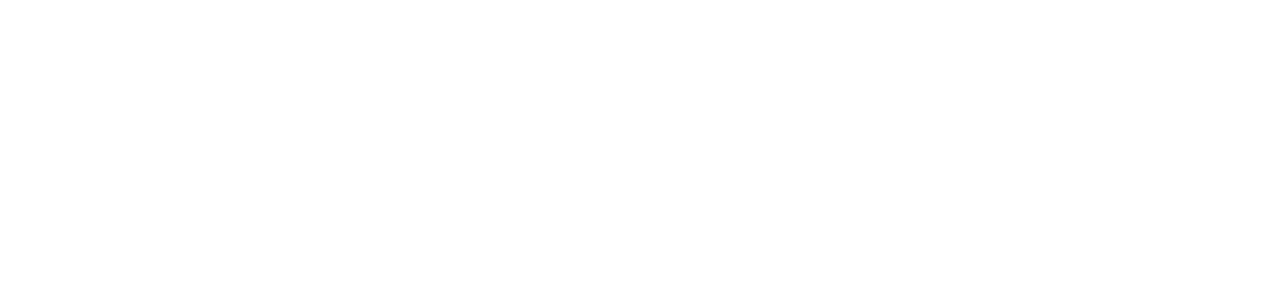
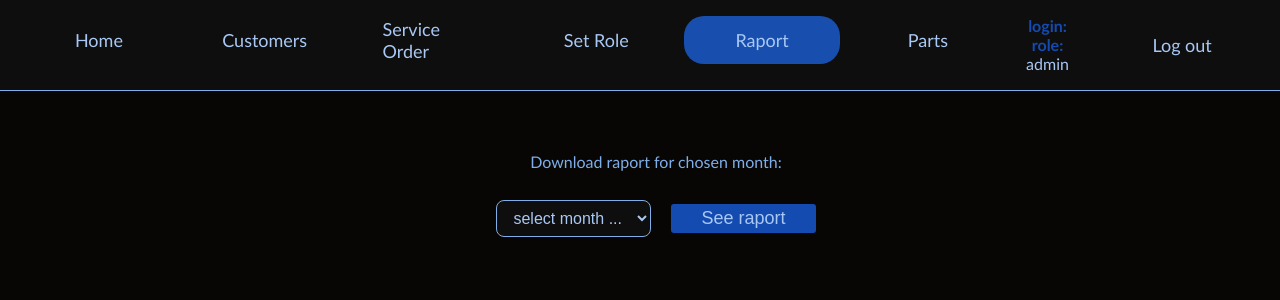
Before and after one commit to bhandziak/Politechnika---.NET, a React app: page /downloadraport in a window 1280 px wide. Before the commit this address had no page. Shown: the top 300 px of the page. Built offline with nearby package versions, Linux system fonts and the light colour scheme; sample sign-in values are in the browser's storage; the HTML template or start-up script is replaced by a standard one.

Commit message:
#US13 api raport adjust

```diff
--- a/src/App.js
+++ b/src/App.js
@@ -27,6 +27,7 @@
 import PartsPage from "./pages/private/part/PartsPage";
 import AddPartForm from "./pages/private/part/AddPartForm";
 import RaportPage from "./pages/private/raport/raportPage";
+import DownloadPage from "./pages/private/raport/DownloadPage";
 
 
 const App = () => {
@@ -59,6 +60,7 @@
             <Route element={<RequireAuth allowedRoles={['admin']} />}>
               <Route path="setrole" element={<SetRolePage />} />
               <Route path="addpart" element={<AddPartForm />} />
+              <Route path="downloadraport" element={<DownloadPage />} />
             </Route>
 
             {/* Only Receptionist, Admin */}
--- a/src/api/ApiURL.js
+++ b/src/api/ApiURL.js
@@ -41,7 +41,8 @@
 //#US12
     GET_RAPORT: "api/customer/getRaport",
 //#US13
-    DOWNLOAD_RAPORT: "api/customer/downloadRaport"
+    DOWNLOAD_RAPORT: "api/customer/downloadRaport",
+    GET_RAPORT_BY_MONTH: "api/customer/raport"
 }
 
 export default APIs;
--- a/src/components/Layout.js
+++ b/src/components/Layout.js
@@ -36,6 +36,7 @@
         {role == 'admin' &&
           <>
             <LinkButton webpath='/setrole' name='Set Role' />
+            <LinkButton webpath='/downloadraport' name='Raport' />
           </>
         }
         {
--- a/src/pages/private/customer/CustomersPage.js
+++ b/src/pages/private/customer/CustomersPage.js
@@ -9,49 +9,6 @@
   const popUpRef = useRef();
   const { login, userId, role, setAuth } = useContext(AuthContext);
   const [customers, setCustomers] = useState([]);
-
-  const months = ['select month ...', 'styczeń', 'luty', 'marzec', 'kwiecień', 'maj', 'czerwiec',
-    'lipiec', 'sierpień', 'wrzesień', 'październik', 'listopad', 'grudzień'];
-  const [monthSelect, setMonthSelect] = useState("");
-
-  const handleChange = (e) => {
-    popUpRef.current?.hide();
-    const { name, value } = e.target;
-
-    if (name == "monthSelect") {
-      setMonthSelect(value);
-    }
-  }
-
-
-  const downloadRaport = async (e) => {
-    e.preventDefault();
-    try {
-      let monthsId = months.indexOf(monthSelect) - 1;
-      const response = await axios.get(`${APIs.DOWNLOAD_RAPORT}/${monthsId}`, {
-        responseType: 'blob',
-        headers: {
-          'Content-Type': 'application/json'
-        },
-        withCredentials: true
-      });
-      if (response.status === 200) {
-        console.log("pobieranie raportu...");
-        const blob = new Blob([response.data], { type: 'application/pdf' });
-        const url = window.URL.createObjectURL(blob);
-        const link = document.createElement('a');
-        link.href = url;
-        link.setAttribute('download', `raport-${monthsId + 1}.pdf`);
-        document.body.appendChild(link);
-        link.click();
-        link.remove();
-        window.URL.revokeObjectURL(url);
-      }
-
-    } catch (err) {
-      popUpRef.current?.show("Brak raportu na dany miesiąc");
-    }
-  };
 
   const fetchCustomers = async () => {
     try {
@@ -100,26 +57,6 @@
           <LinkButton webpath='/addcustomer' name='Add customer' />
         }
       </div>
-      {
-        role == "admin" &&
-        <div className='btnLayout'>
-          < br />
-          <form>
-            <select
-              className='additionalMargin'
-              name="monthSelect"
-              value={monthSelect}
-              onChange={handleChange}
-            >
-              {months.map(m => (
-                <option key={m} value={m}>{m}</option>
-              ))}
-            </select>
-
-            <button className="btn additionalMargin" onClick={downloadRaport}>Download Raport</button>
-          </form>
-        </div>
-      }
 
       <PopUp ref={popUpRef} />
       <div style={{ 'width': '100%' }}>
--- /dev/null
+++ b/src/pages/private/raport/DownloadPage.js
@@ -0,0 +1,74 @@
+import React, { useEffect, useState, useContext, useRef } from 'react';
+import axios from '../../../api/axios';
+import APIs from '../../../api/ApiURL';
+import { AuthContext } from '../../../context/AuthProvider';
+import PopUp from '../../../components/PopUp';
+import LinkButton from '../../../components/LinkButton';
+
+const DownloadPage = () => {
+    const popUpRef = useRef();
+    const { login, userId, role, setAuth } = useContext(AuthContext);
+    const months = ['select month ...', 'styczeń', 'luty', 'marzec', 'kwiecień', 'maj', 'czerwiec',
+        'lipiec', 'sierpień', 'wrzesień', 'październik', 'listopad', 'grudzień'];
+    const [monthSelect, setMonthSelect] = useState("");
+    const [raport, setRaport] = useState([]);
+
+    const handleChange = (e) => {
+        popUpRef.current?.hide();
+        const { name, value } = e.target;
+
+        if (name == "monthSelect") {
+            setMonthSelect(value);
+        }
+    }
+
+
+    const downloadRaport = async (e) => {
+        e.preventDefault();
+        try {
+            let monthsId = months.indexOf(monthSelect) - 1;
+            const response = await axios.get(`${APIs.DOWNLOAD_RAPORT}/${monthsId}`, {
+                headers: {
+                    'Content-Type': 'application/json'
+                },
+                withCredentials: true
+            });
+            if (response.status === 200) {
+                console.log(response.data);
+                let url = response.data.url;
+                window.open(url, '_blank');
+            }
+
+        } catch (err) {
+            popUpRef.current?.show("Brak raportu na dany miesiąc");
+        }
+    };
+
+
+
+    return (
+        <div className='contentColumn'>
+            <span>Download raport for chosen month:</span>
+            <PopUp ref={popUpRef} />
+            <div className='btnLayout'>
+                < br />
+                <form>
+                    <select
+                        className='additionalMargin'
+                        name="monthSelect"
+                        value={monthSelect}
+                        onChange={handleChange}
+                    >
+                        {months.map(m => (
+                            <option key={m} value={m}>{m}</option>
+                        ))}
+                    </select>
+
+                    <button className="btn additionalMargin" onClick={downloadRaport}>See raport</button>
+                </form>
+            </div>
+        </div>
+    )
+}
+
+export default DownloadPage
```
